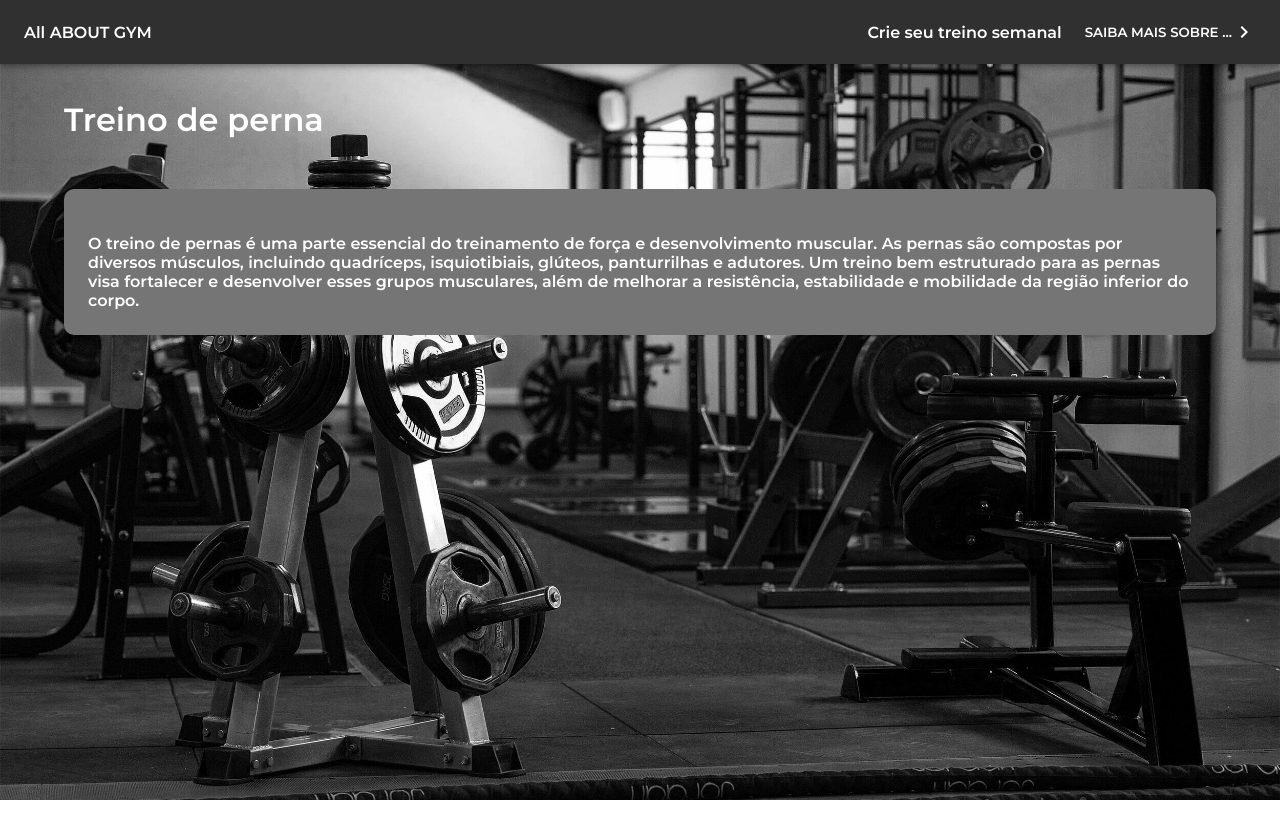
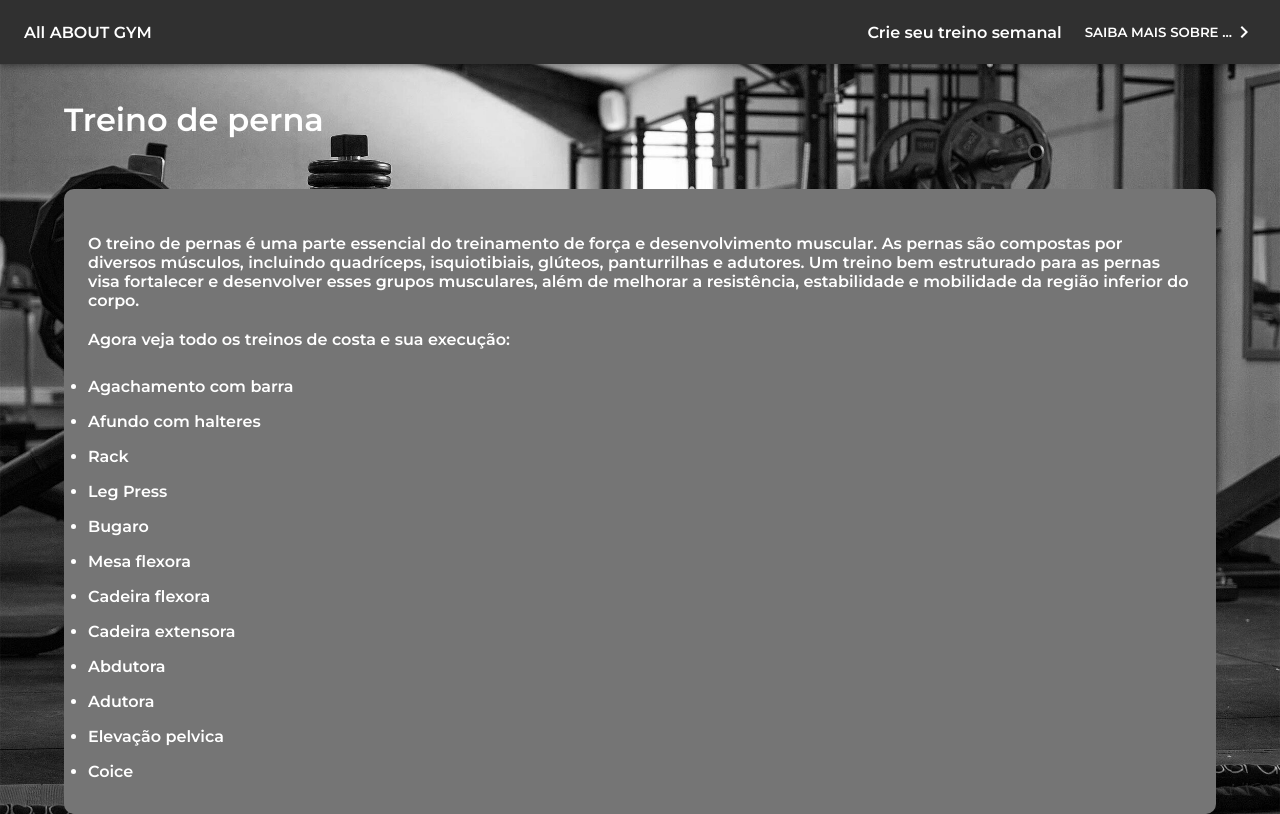
Before and after one commit to NicollasRyan/All-About-Gym, a React (Create React App) app: page /workouts/leg in a window 1280 px wide. Built offline with nearby package versions, Linux system fonts and the light colour scheme; no server answers; what miragejs would draw is missing.

Commit message:
listando exercios

```diff
--- a/src/pages/Workouts/BackTraining/index.tsx
+++ b/src/pages/Workouts/BackTraining/index.tsx
@@ -65,6 +65,21 @@ export function BackTraining() {
             individuais.
           </Text>
         </BoxText>
+        <BoxText>
+          <Text>Agora veja todo os treinos de costa e sua execução:</Text>
+        </BoxText>
+        <ContainerList>
+          <ContentList>Puxada alto frontal</ContentList>
+          <ContentList>Remada no banco 45º com halteres</ContentList>
+          <ContentList>Puxada triângulo</ContentList>
+          <ContentList>Remada curvada</ContentList>
+          <ContentList>Remada baixa baixa com a barra</ContentList>
+          <ContentList>Remada baixa baixa com o triângulo</ContentList>
+          <ContentList>Remada cavalinho</ContentList>
+          <ContentList>Serrote</ContentList>
+          <ContentList>Pulldown</ContentList>
+          <ContentList>Levantamento terra </ContentList>
+        </ContainerList>
       </ContainerText>
     </Content>
   );
--- a/src/pages/Workouts/BackTraining/styled.ts
+++ b/src/pages/Workouts/BackTraining/styled.ts
@@ -24,7 +24,7 @@ export const Text = styled.p`
   font-weight: 100;
 `;
 
-export const ContainerList = styled.ol`
+export const ContainerList = styled.ul`
   margin-top: 20px;
 `;
 
--- a/src/pages/Workouts/BicepsTraining/index.tsx
+++ b/src/pages/Workouts/BicepsTraining/index.tsx
@@ -46,6 +46,19 @@ export function BicepsTraining() {
             visando o desenvolvimento equilibrado de todos os grupos
           </Text>
         </BoxText>
+        <BoxText>
+          <Text>Agora veja todo os treinos de costa e sua execução:</Text>
+        </BoxText>
+        <ContainerList>
+          <ContentList>Rosca direta com halteres</ContentList>
+          <ContentList>Martelo</ContentList>
+          <ContentList>Rosca barra W</ContentList>
+          <ContentList>Rosca corda</ContentList>
+          <ContentList>Rosca com halteres no banco inclinado</ContentList>
+          <ContentList>Remada baixa baixa com o triângulo</ContentList>
+          <ContentList>Banco scott</ContentList>
+          <ContentList>Rosca bíceps concentrada</ContentList>
+        </ContainerList>
       </ContainerText>
     </Content>
   );
--- a/src/pages/Workouts/BicepsTraining/styled.ts
+++ b/src/pages/Workouts/BicepsTraining/styled.ts
@@ -24,7 +24,7 @@ export const Text = styled.p`
   font-weight: 100;
 `;
 
-export const ContainerList = styled.ol`
+export const ContainerList = styled.ul`
   margin-top: 20px;
 `;
 
--- a/src/pages/Workouts/ChestTraining/index.tsx
+++ b/src/pages/Workouts/ChestTraining/index.tsx
@@ -36,6 +36,18 @@ export function ChestTraining() {
             sinergistas durante os exercícios para o peito.
           </Text>
         </BoxText>
+        <BoxText>
+          <Text>Agora veja todo os treinos de costa e sua execução:</Text>
+        </BoxText>
+        <ContainerList>
+          <ContentList>Supino com barra ou halteres</ContentList>
+          <ContentList>Supino inclinado barra ou halteres</ContentList>
+          <ContentList>Crucifixo no voador</ContentList>
+          <ContentList>Supino sentado maquina</ContentList>
+          <ContentList>Cross over alto</ContentList>
+          <ContentList>Cross over Medio</ContentList>
+          <ContentList>Cross over baixo</ContentList>
+        </ContainerList>
       </ContainerText>
     </Content>
   );
--- a/src/pages/Workouts/ChestTraining/styled.ts
+++ b/src/pages/Workouts/ChestTraining/styled.ts
@@ -24,7 +24,7 @@ export const Text = styled.p`
   font-weight: 100;
 `;
 
-export const ContainerList = styled.ol`
+export const ContainerList = styled.ul`
   margin-top: 20px;
 `;
 
--- a/src/pages/Workouts/LegTraining/index.tsx
+++ b/src/pages/Workouts/LegTraining/index.tsx
@@ -27,6 +27,23 @@ export function LegTraining() {
             resistência, estabilidade e mobilidade da região inferior do corpo.
           </Text>
         </BoxText>
+        <BoxText>
+          <Text>Agora veja todo os treinos de costa e sua execução:</Text>
+        </BoxText>
+        <ContainerList>
+          <ContentList>Agachamento com barra</ContentList>
+          <ContentList>Afundo com halteres</ContentList>
+          <ContentList>Rack</ContentList>
+          <ContentList>Leg Press</ContentList>
+          <ContentList>Bugaro</ContentList>
+          <ContentList>Mesa flexora</ContentList>
+          <ContentList>Cadeira flexora</ContentList>
+          <ContentList>Cadeira extensora</ContentList>
+          <ContentList>Abdutora</ContentList>
+          <ContentList>Adutora</ContentList>
+          <ContentList>Elevação pelvica</ContentList>
+          <ContentList>Coice</ContentList>
+        </ContainerList>
       </ContainerText>
     </Content>
   );
--- a/src/pages/Workouts/LegTraining/styled.ts
+++ b/src/pages/Workouts/LegTraining/styled.ts
@@ -24,7 +24,7 @@ export const Text = styled.p`
   font-weight: 100;
 `;
 
-export const ContainerList = styled.ol`
+export const ContainerList = styled.ul`
   margin-top: 20px;
 `;
 
--- a/src/pages/Workouts/ShoulderTraining/index.tsx
+++ b/src/pages/Workouts/ShoulderTraining/index.tsx
@@ -29,6 +29,20 @@ export function ShoulderTraining() {
             equilibrada.
           </Text>
         </BoxText>
+        <BoxText>
+          <Text>Agora veja todo os treinos de costa e sua execução:</Text>
+        </BoxText>
+        <ContainerList>
+          <ContentList>Elevação lateral</ContentList>
+          <ContentList>Elevação frontal</ContentList>
+          <ContentList>Desenvolvimento</ContentList>
+          <ContentList>Desenvolvimento arnold</ContentList>
+          <ContentList>Elevação Lateral no cross ou polia</ContentList>
+          <ContentList>Elevação lateral inclinado</ContentList>
+          <ContentList>
+            Crucifixo inverso na maquina ou com halteres
+          </ContentList>
+        </ContainerList>
       </ContainerText>
     </Content>
   );
--- a/src/pages/Workouts/ShoulderTraining/styled.ts
+++ b/src/pages/Workouts/ShoulderTraining/styled.ts
@@ -24,7 +24,7 @@ export const Text = styled.p`
   font-weight: 100;
 `;
 
-export const ContainerList = styled.ol`
+export const ContainerList = styled.ul`
   margin-top: 20px;
 `;
 
--- a/src/pages/Workouts/TricepsTraining/index.tsx
+++ b/src/pages/Workouts/TricepsTraining/index.tsx
@@ -28,6 +28,19 @@ export function TricepsTraining() {
             e tonificados.
           </Text>
         </BoxText>
+        <BoxText>
+          <Text>Agora veja todo os treinos de costa e sua execução:</Text>
+        </BoxText>
+        <ContainerList>
+          <ContentList>Triceps barra</ContentList>
+          <ContentList>Triceps corda</ContentList>
+          <ContentList>Rosca barra W</ContentList>
+          <ContentList>frances com halter ou polia</ContentList>
+          <ContentList>Supino fechado</ContentList>
+          <ContentList>Remada baixa baixa com o triângulo</ContentList>
+          <ContentList>Testa com halteres ou barra</ContentList>
+          <ContentList>Testa na polia</ContentList>
+        </ContainerList>
       </ContainerText>
     </Content>
   );
--- a/src/pages/Workouts/TricepsTraining/styled.ts
+++ b/src/pages/Workouts/TricepsTraining/styled.ts
@@ -24,7 +24,7 @@ export const Text = styled.p`
   font-weight: 100;
 `;
 
-export const ContainerList = styled.ol`
+export const ContainerList = styled.ul`
   margin-top: 20px;
 `;
 
```
